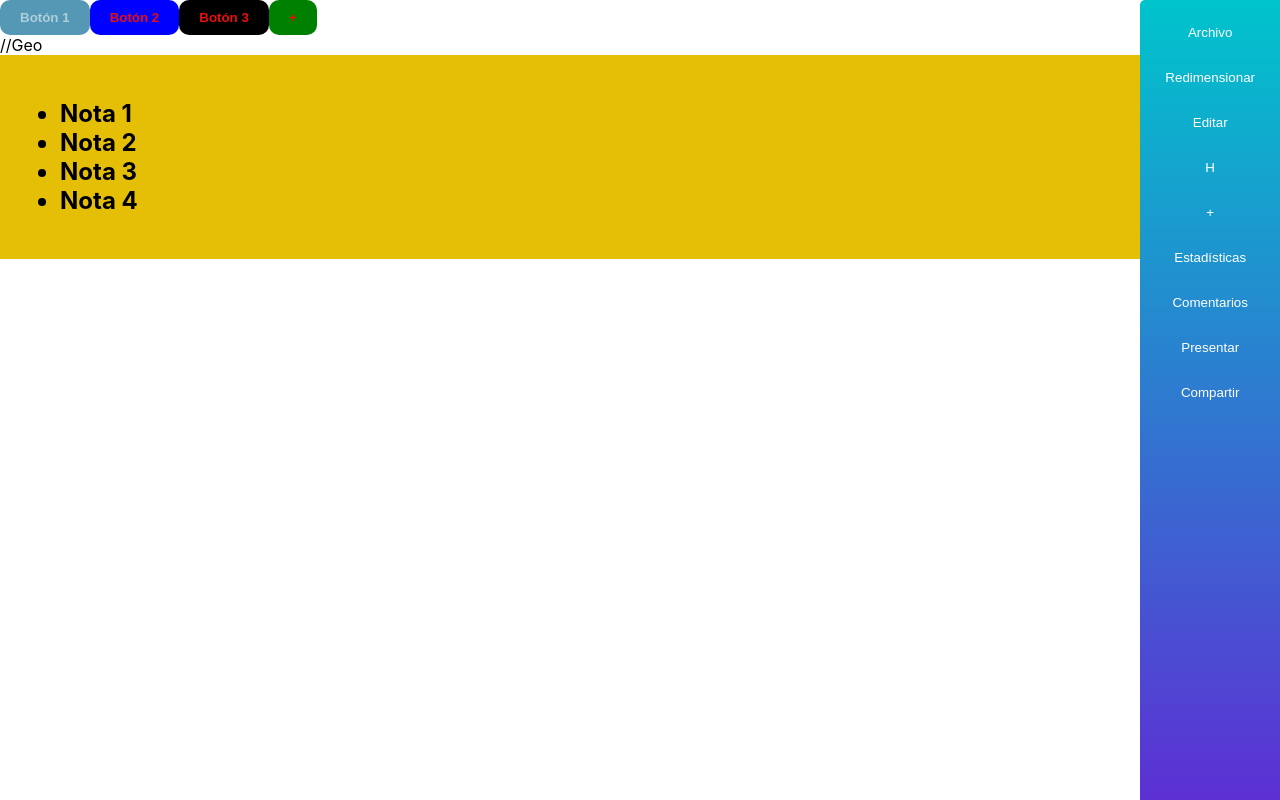
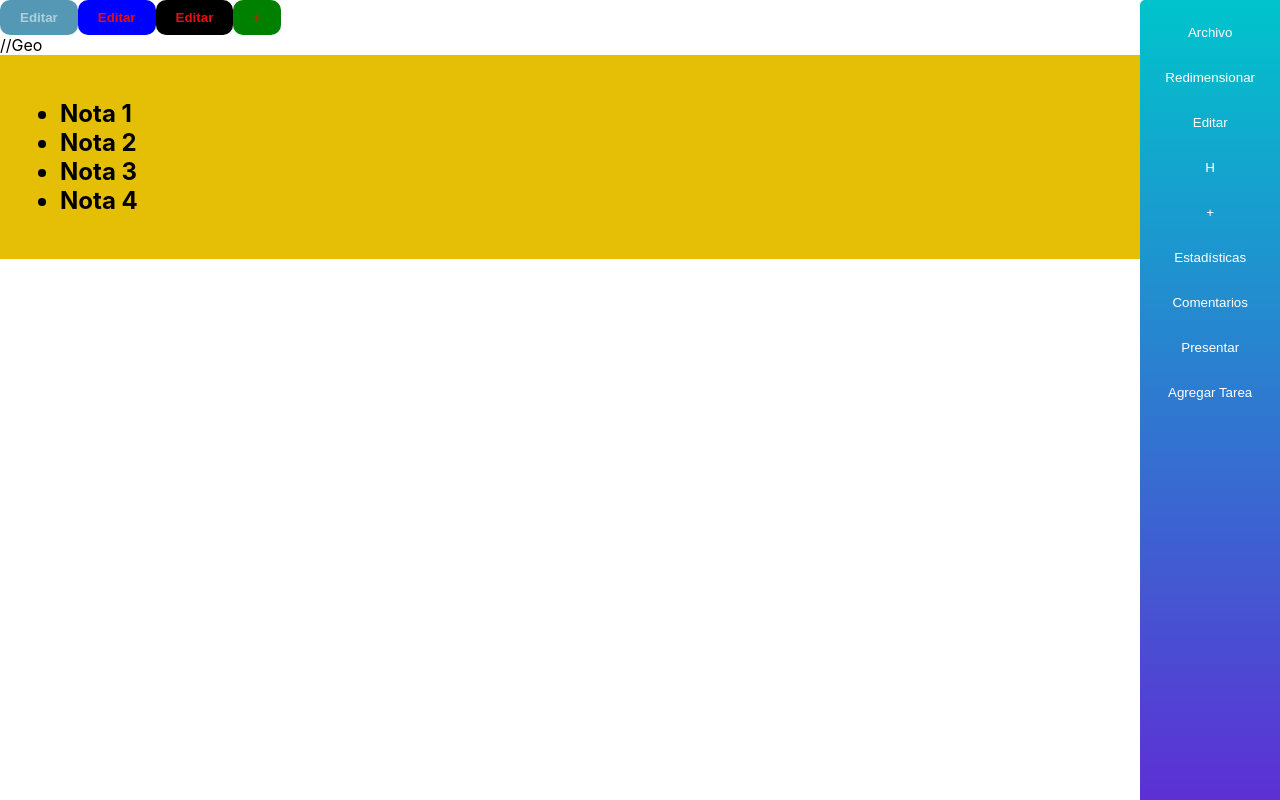
Before and after one commit to Jeidy25Saquic/note-web, a React (Create React App) app: page / in a window 1280 px wide. Built offline with nearby package versions, Linux system fonts and the light colour scheme.

Commit message:
Botones de cursos

```diff
--- a/src/BarraDeFunciones.js
+++ b/src/BarraDeFunciones.js
@@ -13,7 +13,7 @@ function BarraDeFunciones() {
       <button className="boton-funcion">Estadísticas</button>
       <button className="boton-funcion">Comentarios</button>
       <button className="boton-funcion">Presentar</button>
-      <button className="boton-funcion">Compartir</button>
+      <button className="boton-funcion">Agregar Tarea</button>
     </div>
   );
 }
--- a/src/Section.css
+++ b/src/Section.css
@@ -34,3 +34,10 @@
   .active {
     transform: scale(1.3); /* Aumenta el tamaño en un 30% cuando está activo */
   }
+  .button-input {
+    padding: 8px;
+    border: 1px solid #ccc;
+    border-radius: 5px;
+    width: 100%;
+    font-size: 16px;
+  }
--- a/src/Section.js
+++ b/src/Section.js
@@ -4,26 +4,58 @@ import './Section.css';
 function Section() {
   const [buttonCount, setButtonCount] = useState(3);
   const [selectedButton, setSelectedButton] = useState(null); // Estado para el botón seleccionado
+  const [buttonTexts, setButtonTexts] = useState(Array(buttonCount).fill('Editar')); // Estado para los textos de los botones
+  const [isEditable, setIsEditable] = useState(Array(buttonCount).fill(true)); // Estado para controlar si el botón es editable
 
   const handleAddButton = () => {
     setButtonCount(buttonCount + 1);
+    setButtonTexts([...buttonTexts, 'Editar']); // Agrega un nuevo botón con el texto "Editar"
+    setIsEditable([...isEditable, true]); // Hace el nuevo botón editable
   };
 
   const handleButtonClick = (index) => {
-      setSelectedButton(index); // Cambia el botón seleccionado
+    // Solo permite editar si el botón aún es editable
+    if (isEditable[index]) {
+      setSelectedButton(index);
+    }
+  };
+
+  const handleTextChange = (index, newText) => {
+    const updatedTexts = [...buttonTexts];
+    updatedTexts[index] = newText;
+    setButtonTexts(updatedTexts);
+  };
+
+  const handleBlur = (index) => {
+    // Cuando el usuario termina de editar, marca el botón como no editable
+    const updatedEditable = [...isEditable];
+    updatedEditable[index] = false;
+    setIsEditable(updatedEditable);
+    setSelectedButton(null); // Sale del modo edición
   };
 
   return (
     <div className="Secciones">
       <div className="button-container">
         {Array.from({ length: buttonCount }, (_, index) => (
+          <div key={index} className="button-wrapper">
+            {selectedButton === index && isEditable[index] ? (
+              <input
+                type="text"
+                value={buttonTexts[index]}
+                onChange={(e) => handleTextChange(index, e.target.value)}
+                onBlur={() => handleBlur(index)} // Marca el botón como no editable al perder el foco
+                className="button-input"
+              />
+            ) : (
               <button
-              key={index}
                 onClick={() => handleButtonClick(index)}
-              className={`BotonesCursos button-${index} ${selectedButton === index ? 'active' : ''}`} // Agrega la clase 'active' si es el botón seleccionado
+                className={`BotonesCursos button-${index}`}
               >
-              Botón {index + 1}
+                {buttonTexts[index]}
               </button>
+            )}
+          </div>
         ))}
         <button className="BotonesCursos" onClick={handleAddButton}>+</button>
       </div>
```
Lines whose indentation alone changed are shown as unchanged.
